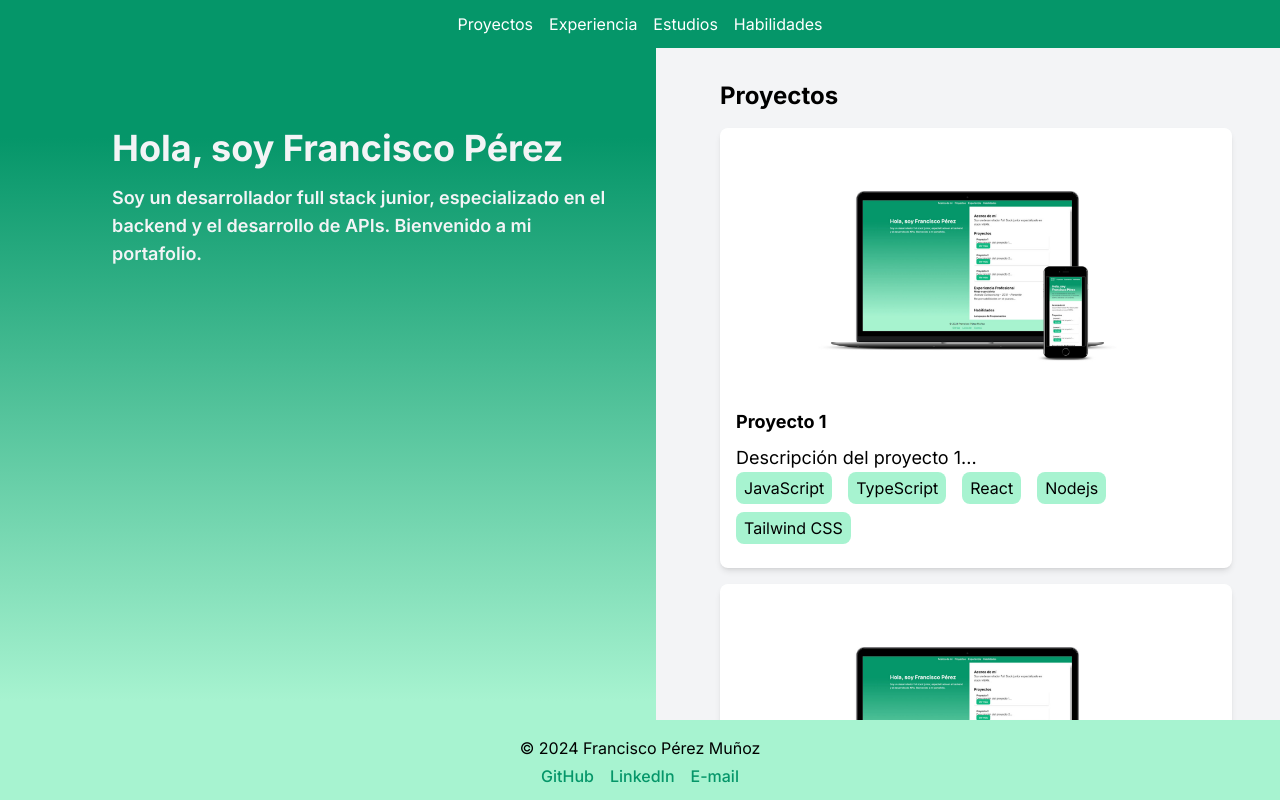
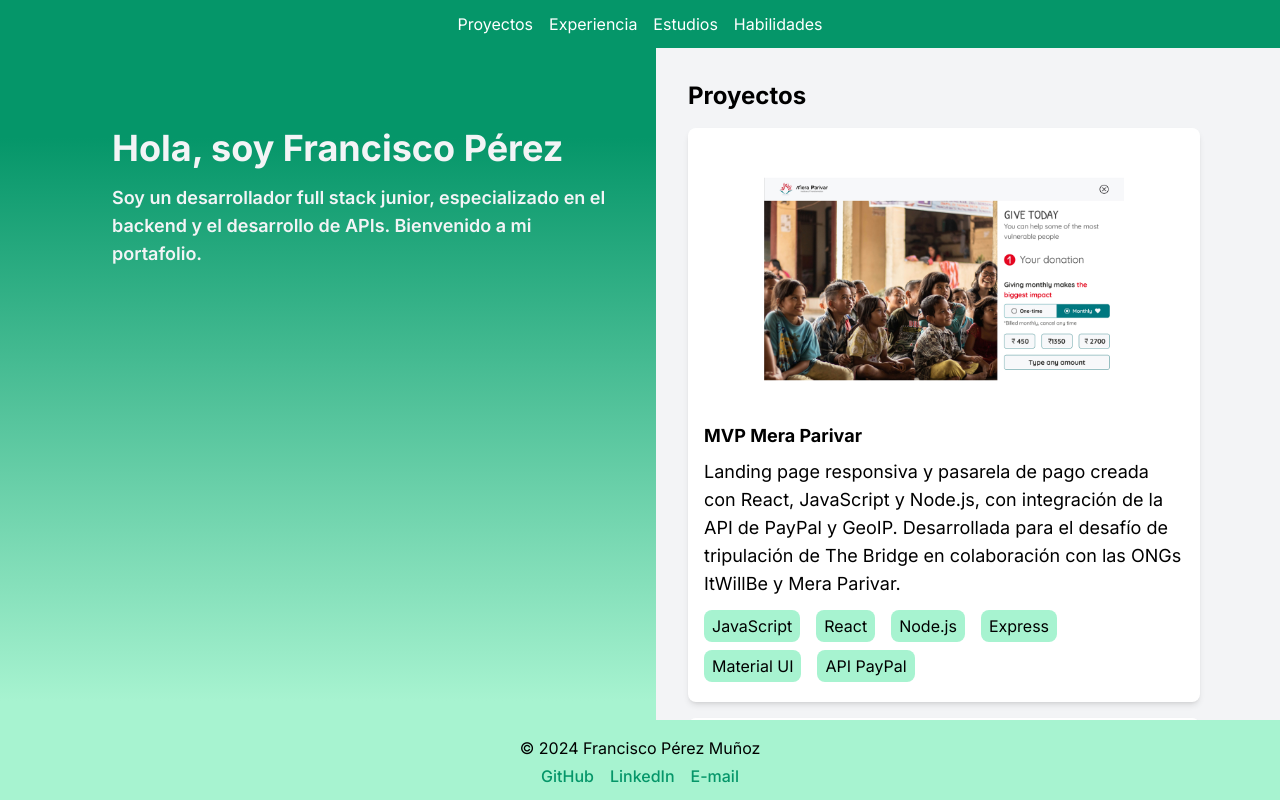
Before and after one commit to PMFrancisco/portfolio-nextjs-ts, a Next.js app: page / in a window 1280 px wide. Built offline with nearby package versions, Linux system fonts and the light colour scheme.

Commit message:
data: data updated

```diff
--- a/app/globals.css
+++ b/app/globals.css
@@ -67,3 +67,13 @@ h3 {
 p {
   @apply text-base
 }
+
+.scrollbar-hide::-webkit-scrollbar {
+  display: none;
+}
+
+/* For IE, Edge and Firefox */
+.scrollbar-hide {
+  -ms-overflow-style: none;  /* IE and Edge */
+  scrollbar-width: none;  /* Firefox */
+}
--- a/components/molecules/ListItem.tsx
+++ b/components/molecules/ListItem.tsx
@@ -15,7 +15,7 @@ export const ListItem: React.FC<ListItemProps> = ({ title, subtitle, period, des
       <Heading level={3}>{title}</Heading>
       <Paragraph className="italic">{subtitle}</Paragraph>
       <Paragraph className="italic">{period}</Paragraph>
-      <Paragraph>{description}</Paragraph>
+      <Paragraph className='mt-2'>{description}</Paragraph>
     </li>
   );
 };
--- a/components/molecules/ProjectCard.tsx
+++ b/components/molecules/ProjectCard.tsx
@@ -20,13 +20,13 @@ export const ProjectCard: React.FC<ProjectCardProps> = ({
 }) => {
   return (
     <div className="bg-white p-4 rounded-lg shadow-md">
-      <div className="w-full h-64 overflow-hidden rounded-lg relative">
+      <div className="relative w-full" style={{ paddingBottom: "56.25%" }}>
         <Image
           src={imageUrl}
           alt={name}
           layout="fill"
           objectFit="cover"
-          className="scale-75 hover:scale-100 duration-300"
+          className="absolute top-0 left-0 w-full h-full scale-75 hover:scale-100 duration-300"
           priority={true}
         />
       </div>
@@ -34,7 +34,7 @@ export const ProjectCard: React.FC<ProjectCardProps> = ({
         {name}
       </Heading>
       <Paragraph>{description}</Paragraph>
-      <ul className="flex flex-wrap">
+      <ul className="flex flex-wrap mt-2">
         {skills.map((skill) => (
           <SkillItem key={skill} skill={skill} />
         ))}
--- a/components/molecules/SkillItem.tsx
+++ b/components/molecules/SkillItem.tsx
@@ -3,9 +3,5 @@ type SkillItemProps = {
 };
 
 export const SkillItem: React.FC<SkillItemProps> = ({ skill }) => {
-  return (
-    <li className="mr-4 mb-2 bg-emerald-200 p-2 rounded-lg">
-      {skill}
-    </li>
-  );
+  return <li className="mr-4 my-1 bg-emerald-200 p-2 rounded-lg">{skill}</li>;
 };
--- a/components/organisms/SectionList.tsx
+++ b/components/organisms/SectionList.tsx
@@ -2,14 +2,14 @@ import { ListItem } from '../molecules/ListItem';
 import { Heading } from '../atoms/Heading';
 
 type SectionListProps = {
-  title: string;                // El título de la sección (Estudios o Experiencia)
+  title: string;
   items: {
-    title: string;              // Título del ítem (rol o grado)
-    subtitle: string;           // Subtítulo del ítem (empresa o centro)
-    period: string;             // Período
-    description: string;        // Descripción
+    title: string;
+    subtitle: string;
+    period: string;
+    description: string;
   }[];
-  type: 'experience' | 'studies';  // Tipo de la sección para diferenciar visualmente
+  type: 'experience' | 'studies';
 };
 
 export const SectionList: React.FC<SectionListProps> = ({ title, items, type }) => {
--- a/components/templates/MainTemplate.tsx
+++ b/components/templates/MainTemplate.tsx
@@ -10,9 +10,9 @@ export const MainTemplate: React.FC = () => {
   return (
     <div className="lg:h-screen lg:flex lg:flex-col bg-gray-100">
       <Header />
-      <div className="lg:flex lg:flex-1 lg:overflow-y-auto lg:pt-[32px] lg:pb-[64px] gap-8 justify-center scroll-smooth">
+      <div className="lg:flex lg:flex-1 lg:overflow-y-auto lg:pt-[32px] lg:pb-[64px] gap-8 justify-center scroll-smooth scrollbar-hide">
         <Hero />
-        <main className="mx-auto p-8 md:px-0 lg:mt-4 flex-1 flex justify-center justify-start">
+        <main className="mx-auto p-8 md:px-0 lg:mt-4 flex-1 flex justify-start">
           <div className="flex flex-col max-w-lg gap-8 lg:mr-4">
             <Projects />
             <Experience />
--- a/data/experienceData.ts
+++ b/data/experienceData.ts
@@ -9,7 +9,7 @@ export const experience: Experience[] = [
   {
     title: "Mozo especialista",
     subtitle: "Avanza Outsourcing",
-    period: "2015 - Presente",
-    description: "Responsabilidades en el puesto...",
+    period: "Ago 2015 - Presente",
+    description: "Gestión de devoluciones de material y logística inversa de Telefónica.",
   },
 ];
--- a/data/projectsData.ts
+++ b/data/projectsData.ts
@@ -8,25 +8,49 @@ interface Project {
 
 export const projects: Project[] = [
   {
-    name: "Proyecto 1",
-    description: "Descripción del proyecto 1...",
+    name: "MVP Mera Parivar",
+    description:
+      "Landing page responsiva y pasarela de pago creada con React, JavaScript y Node.js, con integración de la API de PayPal y GeoIP. Desarrollada para el desafío de tripulación de The Bridge en colaboración con las ONGs ItWillBe y Mera Parivar.",
+    link: "#",
+    imageUrl: "/projectImages/Mera Parivar MVP screenshot.png",
+    skills: [
+      "JavaScript",
+      "React",
+      "Node.js",
+      "Express",
+      "Material UI",
+      "API PayPal",
+    ],
+  },
+
+
+  {
+    name: "Tablero virtual",
+    description:
+      "Tablero virtual en tiempo real con Socket.IO, integración con OAuth para autenticación y almacenamiento de estado en PostgresSQL. Permite participación simultánea, sincronización instantánea y personalización.",
     link: "#",
     imageUrl: "/mockup-portfolio.jpg",
-    skills: ["JavaScript", "TypeScript", "React", "Nodejs", "Tailwind CSS"],
-  },
-
-  {
-    name: "Proyecto 2",
-    description: "Descripción del proyecto 2...",
-    link: "#",
-    imageUrl: "/mockup-portfolio.jpg",
-    skills: ["JavaScript", "TypeScript", "React", "Nodejs", "Tailwind CSS"],
+    skills: [
+      "JavaScript",
+      "React",
+      "Node.js",
+      "Tailwind CSS",
+      "Socket",
+      "OAuth 2.0",
+    ],
   },
   {
-    name: "Proyecto 3",
-    description: "Descripción del proyecto 2...",
-    link: "#",
-    imageUrl: "/mockup-portfolio.jpg",
-    skills: ["JavaScript", "TypeScript", "React", "Nodejs", "Tailwind CSS"],
+    name: "Biblioteca en Línea",
+    description:
+      "Aplicación de gestión de usuarios y libros, con funcionalidades de CRUD. Desarrollada con Express y TypeScript, almacenando datos en archivos JSON.",
+    link: "https://github.com/PMFrancisco/auj-backend",
+    imageUrl: "/projectImages/Library API swagger page screenshot.png",
+    skills: [
+      "TypeScript",
+      "Node.js",
+      "Express",
+      "Swagger",
+      "JSON",
+    ],
   },
 ];
--- a/data/skillsData.ts
+++ b/data/skillsData.ts
@@ -12,7 +12,7 @@ interface CategoryMapping {
 export const skills: Skills = {
   programmingLanguages: ["JavaScript", "TypeScript", "ES6", "Python", "HTML5", "CSS" ],
   frameworksAndLibraries: ["React", "Next.js", "Express.js", "Nodejs", "Tailwind CSS"],
-  toolsAndPlatforms: ["Git", "GitHub", "Docker", "Firebase"],
+  toolsAndPlatforms: ["Git", "GitHub", "Docker", "Firebase", "Socket"],
   databases: ["MongoDB", "MySQL", "PostgreSQL"],
 };
 
--- a/data/studiesData.ts
+++ b/data/studiesData.ts
@@ -10,6 +10,6 @@ export const studies: Studies[] = [
     title: "Full Stack Web Developer",
     subtitle: "The Bridge Digital Talent Accelerator",
     period: "Sep 2023 - Abr 2024",
-    description: "Estudios realizados...",
+    description: "Desarrollo web full stack, incluyendo Front-End, Back-End, bases de datos, control de versiones y DevOps.",
   },
 ];
```
Also changed, not shown: public/projectImages/Library API swagger page screenshot.png (added), public/projectImages/Mera Parivar MVP screenshot.png (added).
